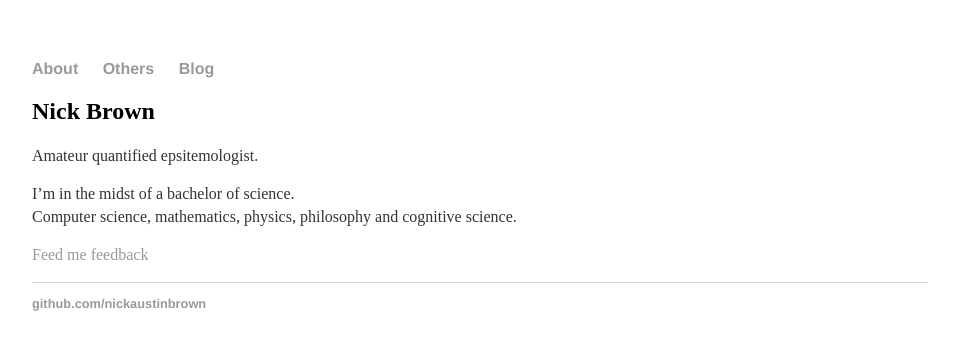
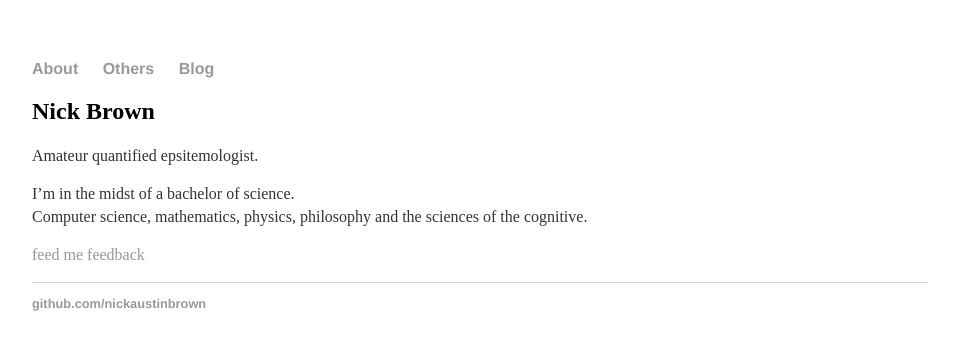
Before and after one commit to slavachalnev/nickaustinbrown.github.io, a Jekyll site: the page built from index.html, in a window 1280 px wide. Shown: the top 350 px of the page, without its empty margins (160-1119 px from the left). Built offline with Jekyll 4.4.1, drawn with Linux system fonts in a browser that asks for light colours.

Commit message:
Update index.html

```diff
--- a/index.html
+++ b/index.html
@@ -6,10 +6,10 @@ title: About
 	<h2>Nick Brown</h2>
 	<p>Amateur quantified epsitemologist. </p>
 	<p>I’m in the midst of a bachelor of science. </br >
-	Computer science, mathematics, physics, philosophy and cognitive science.
+	Computer science, mathematics, physics, philosophy and the sciences of the cognitive.
 	</p>
 
 	<p>
-		<a href="http://www.admonymous.com/baronclownish"> Feed me feedback </a>
+		<a href="http://www.admonymous.com/baronclownish"> feed me feedback </a>
 	</p>
 </div><!-- /.blurb -->
```
